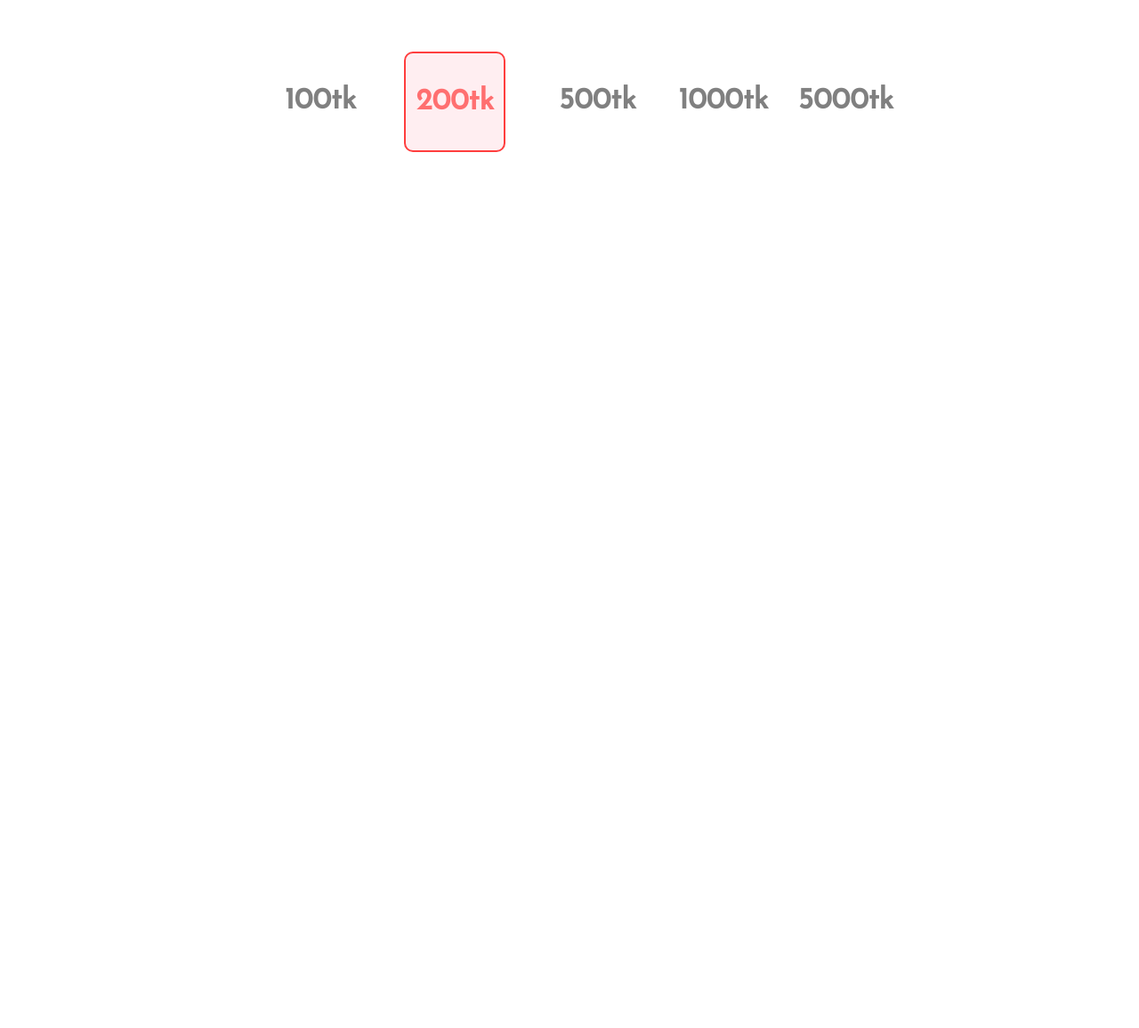
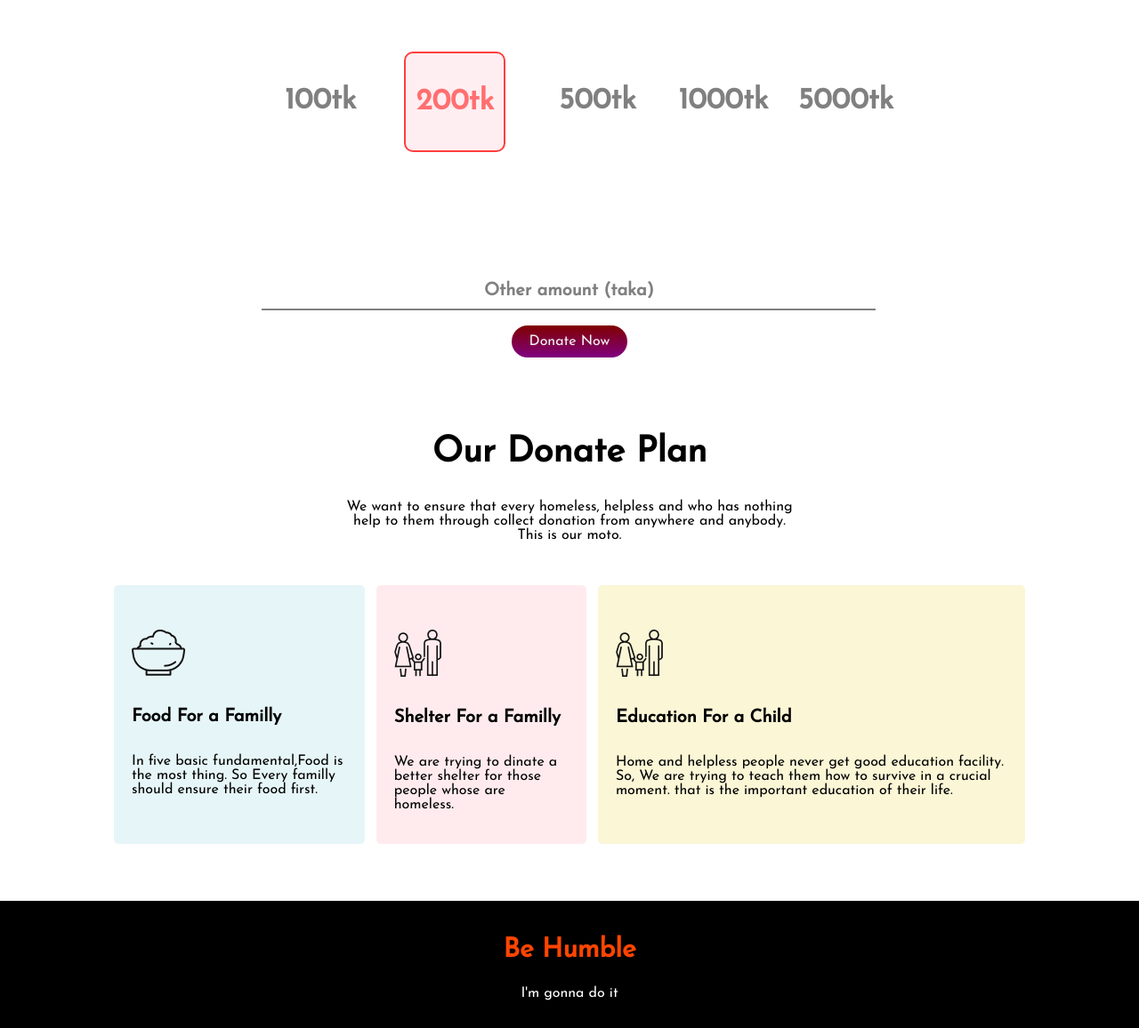
Before and after one commit to Palash561200/Donation, a plain HTML site: page index.html in a window 1280 px wide. Shown: the part 797-1953 px from the top of the page at 89% size. Before the commit the page ends 1088 px from the top, so only its background shows below. Drawn offline with Linux system fonts and the light colour scheme.

Commit message:
familly shelter and education

```diff
--- a/index.html
+++ b/index.html
@@ -38,7 +38,53 @@
             <h3>1000tk</h3>
             <h3>5000tk</h3>
         </div>
+        <div class="other">
+            <h4>Other amount (taka)</h4>
+        </div>
+        <div class="link2">
+            <a class="link" target="_blank" href="">Donate Now</a>
+        </div>
+    </section><br><br><br><br>
+    <section>
+        <div class="plan">
+            <h2>Our Donate Plan</h2>
+            <p>We want to ensure that every homeless, helpless and who has nothing <br> help to them through collect
+                donation from anywhere and anybody.<br> This is our moto.</p>
+        </div><br><br>
     </section>
-</body>
+
+
+    <section class="flexible">
+        <div class="foodforfamilly">
+            <img class="pic" src="food.png" alt=""> <br><br><br>
+            <h3 class="FSE">Food For a Familly</h3><br><br>
+            <p>
+                In five basic fundamental,Food is the most thing. So Every familly should ensure their food first.
+            </p>
+        </div>
+
+
+        <div class="shelterforfamilly">
+            <img class="pic" src="shelter.png" alt=""> <br><br><br>
+            <h3 class="FSE">Shelter For a Familly</h3><br><br>
+            <p>
+                We are trying to dinate a better shelter for those people whose are homeless.
+            </p>
+        </div>
+        <div class="education">
+            <img class="pic" src="shelter.png" alt=""> <br><br><br>
+            <h3 class="FSE">Education For a Child</h3><br><br>
+            <p>
+                Home and helpless people never get good education facility. So, We are trying to teach them how to
+                survive in a crucial moment. that is the important education of their life.
+
+            </p>
+        </div>
+    </section>
+</body><br><br><br><br>
+<footer>
+    <h2 id="fh">Be Humble</h2>
+    <p>I'm gonna do it</p>
+</footer>
 
 </html>
--- a/style.css
+++ b/style.css
@@ -75,3 +75,80 @@ h3 {
     margin-right: 60px;
 
 }
+
+.other {
+    text-align: center;
+    margin-left: 23%;
+}
+
+h4 {
+    border-bottom: 2px solid gray;
+    width: 70%;
+    color: gray;
+    padding-bottom: 10px;
+    font-size: 20px;
+}
+
+.link2 {
+    text-align: center;
+}
+
+footer {
+    background-color: black;
+    color: white;
+    text-align: center;
+    padding: 15px;
+}
+
+#fh {
+    color: orangered;
+    font-size: 30px;
+    font-family: 'Josefin Sans', sans-serif;
+}
+
+.plan {
+    text-align: center;
+}
+
+.FSE {
+    color: black;
+    font-size: 20px;
+    font-weight: 700;
+    display: inline;
+}
+
+.foodforfamilly {
+    border-radius: 5px;
+    background-color: rgba(176, 224, 230, 0.322);
+
+    padding: 20px;
+    margin-left: 10%;
+
+}
+
+.shelterforfamilly {
+    border-radius: 5px;
+    background-color: rgba(255, 192, 203, 0.322);
+
+    padding: 20px 20px;
+    margin-left: 1%;
+    margin-right: 1%;
+
+}
+
+.education {
+    border-radius: 5px;
+    background-color: rgba(240, 230, 140, 0.356);
+
+    padding: 20px;
+    margin-right: 10%;
+
+}
+
+.flexible {
+    display: flex;
+}
+
+.pic {
+    padding-top: 30px;
+}
```
Also changed, not shown: Frame-1.png (added), food.png (added), shelter.png (added).
